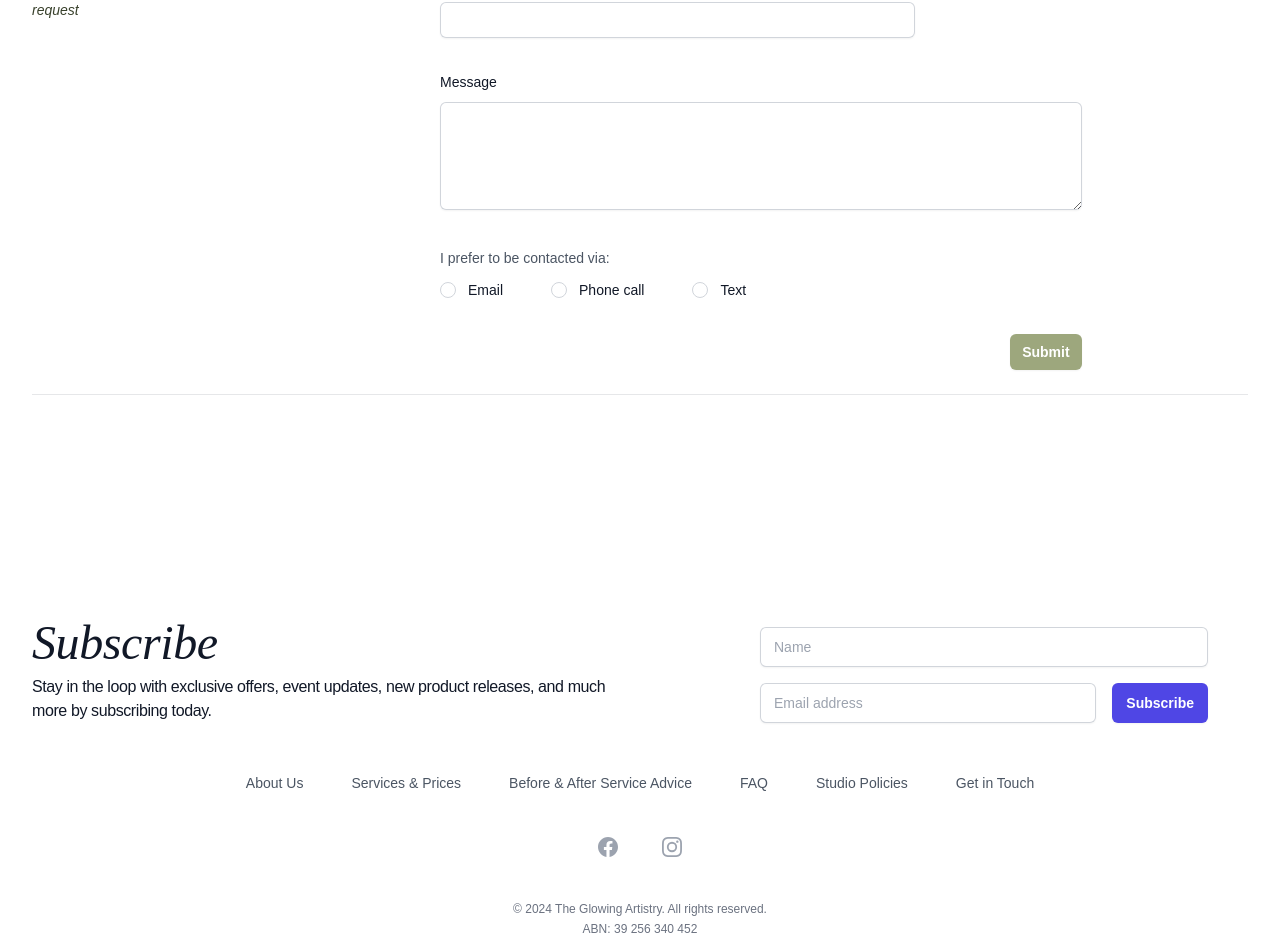
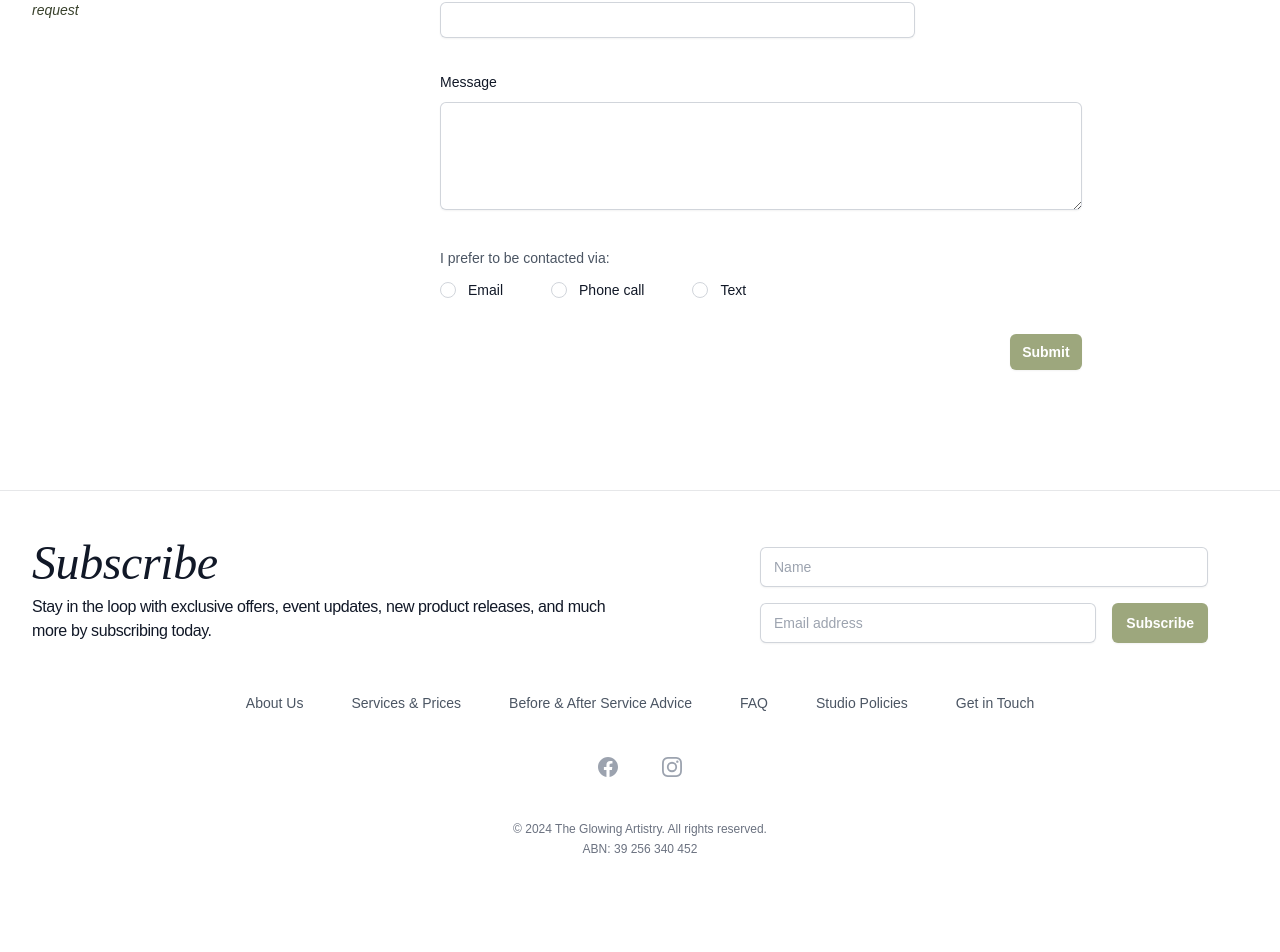
Before and after one commit to Suv4o/the-glowing-artistry, a Nuxt app: page /get-in-touch in a window 1280 px wide. Shown: the part 566-1518 px from the top of the page. After the commit the page ends 1449 px from the top, so only its background shows below. Built offline with nearby package versions, Linux system fonts and the light colour scheme; a web font is replaced by a local one.

Commit message:
subscribe form has been added

```diff
--- a/components/Footer.vue
+++ b/components/Footer.vue
@@ -45,7 +45,7 @@ const navigation = {
 
 <template>
     <footer class="bg-white">
-        <div class="mx-auto max-w-7xl overflow-hidden px-6 py-20 sm:py-24 lg:px-8">
+        <div class="mx-auto max-w-7xl overflow-hidden px-6 pb-6 pt-8 sm:pt-12 lg:px-8 border-t border-gray-900/10">
             <div class="grid grid-cols-1 gap-10 lg:grid-cols-12 lg:gap-8 mb-12 items-center">
                 <div class="max-w-xl tracking-tight text-gray-900 lg:col-span-7">
                     <h2 class="inline font-miller-display sm:block lg:inline xl:block text-4xl sm:text-5xl mb-2">
@@ -65,7 +65,7 @@ const navigation = {
                             name="subscribe-name"
                             type="email"
                             autocomplete="subscribe-name"
-                            class="min-w-0 flex-auto rounded-md border-0 px-3.5 py-2 text-gray-900 shadow-sm ring-1 ring-inset ring-gray-300 placeholder:text-gray-400 focus:ring-2 focus:ring-inset focus:ring-indigo-600 sm:text-sm sm:leading-6"
+                            class="min-w-0 flex-auto rounded-md border-0 px-3.5 py-2 text-gray-900 shadow-sm ring-1 ring-inset ring-gray-300 placeholder:text-gray-400 focus:ring-2 focus:ring-inset focus:ring-light-olive sm:text-sm sm:leading-6"
                             placeholder="Name"
                         />
                     </div>
@@ -76,12 +76,12 @@ const navigation = {
                             name="email"
                             type="email"
                             autocomplete="email"
-                            class="min-w-0 flex-auto rounded-md border-0 px-3.5 py-2 text-gray-900 shadow-sm ring-1 ring-inset ring-gray-300 placeholder:text-gray-400 focus:ring-2 focus:ring-inset focus:ring-indigo-600 sm:text-sm sm:leading-6"
+                            class="min-w-0 flex-auto rounded-md border-0 px-3.5 py-2 text-gray-900 shadow-sm ring-1 ring-inset ring-gray-300 placeholder:text-gray-400 focus:ring-2 focus:ring-inset focus:ring-light-olive sm:text-sm sm:leading-6"
                             placeholder="Email address"
                         />
                         <button
                             type="submit"
-                            class="flex-none rounded-md bg-indigo-600 px-3.5 py-2.5 text-sm font-semibold text-white shadow-sm hover:bg-indigo-500 focus-visible:outline focus-visible:outline-2 focus-visible:outline-offset-2 focus-visible:outline-indigo-600"
+                            class="flex-none rounded-md bg-light-olive px-3.5 py-2.5 text-sm font-semibold text-white shadow-sm hover:bg-beige focus-visible:outline focus-visible:outline-2 focus-visible:outline-offset-2 focus-visible:outline-beige"
                         >
                             Subscribe
                         </button>
--- a/components/GetInTouch.vue
+++ b/components/GetInTouch.vue
@@ -4,7 +4,7 @@ import { PhotoIcon, UserCircleIcon } from "@heroicons/vue/24/solid";
 
 <template>
     <form>
-        <div class="space-y-12 pb-24 sm:pb-32 pt-44">
+        <div class="space-y-12 pb-24 pt-44">
             <div class="mx-auto max-w-7xl px-6 lg:px-8">
                 <div class="mb-12">
                     <h1 class="text-5xl font-miller-display tracking-tight text-dark-olive"><i>Get</i> in Touch</h1>
@@ -14,7 +14,7 @@ import { PhotoIcon, UserCircleIcon } from "@heroicons/vue/24/solid";
                         and our lash experts will promptly reach out to assist you.
                     </p>
                 </div>
-                <div class="grid grid-cols-1 gap-x-8 gap-y-10 border-b border-gray-900/10 pb-6 md:grid-cols-4">
+                <div class="grid grid-cols-1 gap-x-8 gap-y-10 pb-6 md:grid-cols-4">
                     <div class="md:col-span-1">
                         <h2 class="text-base font-semibold leading-7 text-gray-900 mb-2">Where are we located</h2>
                         <p class="mt-1 text-sm leading-6 text-gray-600">
```
